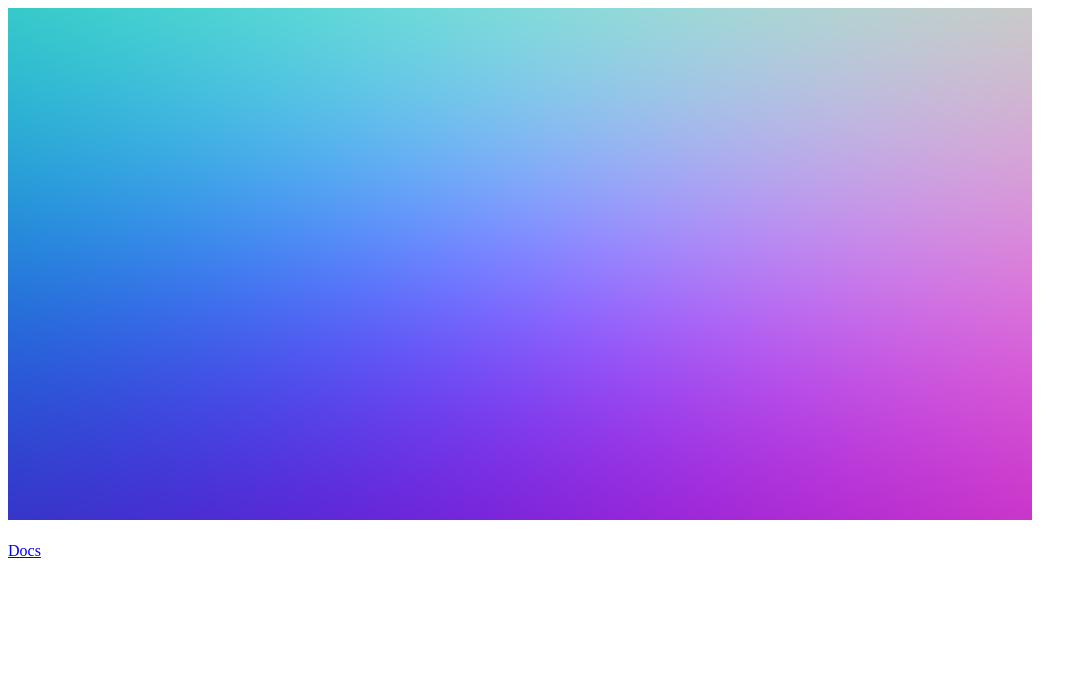
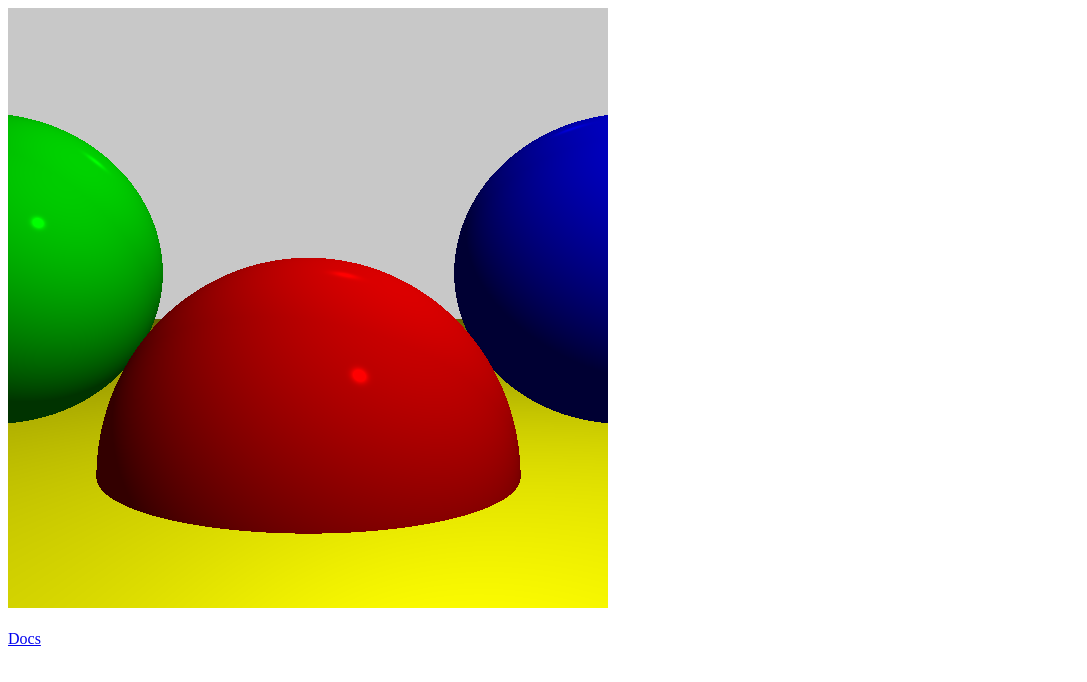
Before and after one commit to NilEis/JavaScript-Raytracer, a website: page index.html in a window 1280 px wide. Shown: the whole page, without its empty margins (0-1087 px from the left). Drawn offline with Linux system fonts and the light colour scheme.

Commit message:
added light

```diff
--- a/JS/main.js
+++ b/JS/main.js
@@ -4,24 +4,21 @@
  */
 
 
-const WIDTH = 1024;
-const HEIGHT = 512;
+const WIDTH = 600;
+const HEIGHT = 600;
 
 /**
  * @constant {canvasClass} c Die canvasClass
  */
 const c = new canvasClass("canvasID", "canvas", WIDTH, HEIGHT, "black");
 
-const POINT = new vector3D(0, 0, 0);
+const POINT = new vector3D(0, -0.25, 0);
 
-const PLANE = new vector3D(4, 0, 0);
+const PLANE = new vector3D(2, -0.25, 0);
 
 const FPS = 0;
 
-var scene = {
-    spheres: [],
-    BACKGROUND_COLOR: [200, 200, 200]
-};
+var scene;
 
 //const webW = new Worker("JS/engine.js");
 
@@ -38,6 +35,20 @@ var tickIntervall;
  */
 function init() {
     c.cls();
+    scene = {
+        spheres: [],
+        lights: [],
+        BACKGROUND_COLOR: [200, 200, 200]
+    };
+    //Add Spheres
+    scene.spheres.push(new sphere(0, -1, 3, 1, [255, 0, 0], 500));
+    scene.spheres.push(new sphere(2, 0, 4, 1, [0, 0, 255], 500));
+    scene.spheres.push(new sphere(-2, 0, 4, 1, [0, 255, 0], 500));
+    scene.spheres.push(new sphere(0, -5001, 0, 5000, [255, 255, 0], 10));
+    //Add lights
+    scene.lights.push(new light(AMBIENT, 0.2));
+    scene.lights.push(new light(POINTLIGHT, 0.6, new vector3D(2, 3, 0)));
+    scene.lights.push(new light("directional", 0.2, null, new vector3D(1, 4, 4)));
     if (FPS == 0)
         tick();
     else
@@ -54,10 +65,10 @@ function tick() {
     const sx = 0,
         sy = 0,
         ex = WIDTH,
-        ey = HEIGHT + sy;
-    const dToP = vector3D.sub(POINT, PLANE).mag;
+        ey = HEIGHT;
+    const dToP = vector3D.sub(PLANE, POINT).mag;
     //webW.postMessage(["Welt einfügen", POINT, dToP, 0, 0, 1, 1, WIDTH, HEIGHT]);
-    const img = render(scene, POINT, dToP, sx, sy, ex, ey, WIDTH, HEIGHT);
+    const img = render(scene, POINT, dToP, sx, sy, ex, ey, WIDTH, HEIGHT, WIDTH / HEIGHT, 1);
     console.log((WIDTH * HEIGHT) + ":" + img.length);
     c.render(img, ex - sx, sx, sy, ex, ey, 1, 1);
 }
--- a/JS/raytracer/color.js
+++ b/JS/raytracer/color.js
@@ -9,3 +9,7 @@ function normalToRGB(pV) {
     const b = mapValue(pV.z, -1, 1, 0, 255);
     return "rgb(" + r + ", " + g + ", " + b + ")";
 }
+
+function mulRGB(rgb, v) {
+    return [clamp(rgb[0] * v, 0, 255), clamp(rgb[1] * v, 0, 255), clamp(rgb[2] * v, 0, 255)];
+}
--- a/JS/raytracer/engine.js
+++ b/JS/raytracer/engine.js
@@ -9,22 +9,53 @@
  * @param {number} ey Der Endpunkt des Rechtecks
  * @return {color[]} Die Farbwerte für jeden Pixel
  */
-function render(world, point, distanceToPlane, sx, sy, ex, ey, width, height) {
+function render(world, point, distanceToPlane, sx, sy, ex, ey, width, height, aspectX, aspectY) {
     let retArr = [];
+    const i = 1;
     for (let y = sy; y < ey; y++) {
         for (let x = sx; x < ex; x++) {
-            const vx = mapValue(x, 0, width, -1, 1);
-            const vy = mapValue(y, 0, height, 1, -1);
-            const ray = new vector3D(vx,vy,1);
-            ray.normalize();
-            const clr = normalToRGB(ray);
-            retArr.push(clr);
+            if (y % i == 0 && x % i == 0) {
+                const vx = mapValue(x, 0, width, -aspectX, aspectX);
+                const vy = mapValue(y, 0, height, aspectY, -aspectY);
+                const ray = new vector3D(vx, vy, distanceToPlane);
+                ray.normalize();
+                const clr = colorToRGB(traceRay(world, point, ray, 1, Infinity));
+                //c.line(x,y,x+vx,y+vy,"white");
+                retArr.push(clr);
+            } else
+                retArr.push(colorToRGB([0, 0, 0]));
+
         }
     }
     return retArr;
 }
 
 
-function traceRay(world,origin,direction, clipMin, clipMax){
+function traceRay(world, origin, direction, clipMin, clipMax) {
+    let { closest_sphere, closest_t } = closestIntersection(world, origin, direction, clipMax, clipMin);
+    if (closest_sphere == null)
+        return world.BACKGROUND_COLOR;
+    let p = vector3D.add(origin, vector3D.mul(direction, closest_t));
+    let normale = vector3D.sub(p, closest_sphere.pos);
+    normale.normalize();
+    return mulRGB(closest_sphere.color, ComputeLighting(world,p.get(), normale.get(),vector3D.mul(direction,-1),closest_sphere.specular));
+}
 
+function closestIntersection(world, origin, direction, clipMax, clipMin) {
+    let closest_t = Infinity;
+    let closest_sphere = null;
+    for (let i = 0; i < world.spheres.length; i++) {
+        let t12 = IntersectRaySphere(origin, direction, world.spheres[i]);
+        const t1 = t12[0];
+        const t2 = t12[1];
+        if (t1 < clipMax && t1 > clipMin && t1 < closest_t) {
+            closest_t = t1;
+            closest_sphere = world.spheres[i];
+        }
+        if (t2 < clipMax && t2 > clipMin && t2 < closest_t) {
+            closest_t = t2;
+            closest_sphere = world.spheres[i];
+        }
+    }
+    return { closest_sphere, closest_t };
 }
--- /dev/null
+++ b/JS/raytracer/light.js
@@ -0,0 +1,47 @@
+class light {
+    constructor(type, intens, pos = null, dir = null) {
+        this.type = type;
+        this.intens = intens;
+        this.pos = pos;
+        this.dir = dir;
+    }
+}
+
+const AMBIENT = 0xABEFF;
+const POINTLIGHT = 0xFFFFF;
+
+function ComputeLighting(world, pos, norm, v, s) {
+    let i = 0.0;
+    let l;
+    for (let j = 0; j < world.lights.length; j++) {
+        if (world.lights[j].type == AMBIENT) {
+            i += world.lights[j].intens;
+        } else {
+            if (world.lights[j].type == POINTLIGHT) {
+                l = vector3D.sub(world.lights[j].pos, pos);
+            } else {
+                l = world.lights[j].dir;
+            }
+
+            let {
+                shadow_sphere,
+                shadow_t
+            } = closestIntersection(world, pos, l, 0.001, 500);
+            if (shadow_sphere != null)
+                console.log("Schattig");
+            else {
+                let n_dot_l = vector3D.scalarProduct(norm, l);
+                if (n_dot_l > 0)
+                    i += world.lights[j].intens * n_dot_l / (norm.mag * l.mag)
+
+                if (s != -1) {
+                    let r = vector3D.sub(vector3D.mul(norm, 2 * vector3D.scalarProduct(norm, l)), l);
+                    let r_dot_v = vector3D.scalarProduct(r, v);
+                    if (r_dot_v > 0)
+                        i += world.lights[j].intens * Math.pow(r_dot_v / r.mag * v.mag, s);
+                }
+            }
+        }
+    }
+    return i;
+}
--- a/JS/raytracer/sphere.js
+++ b/JS/raytracer/sphere.js
@@ -1,9 +1,26 @@
 class sphere {
     constructor(x, y, z, r, color, specular, reflective) {
-        this.pos = new Vector3D(x, y, z);
+        this.pos = new vector3D(x, y, z);
         this.r = r;
         this.color = color;
         this.specular = specular;
         this.reflective = reflective;
     }
 }
+
+function IntersectRaySphere(origin, dir, sphere) {
+    const oc = vector3D.sub(origin, sphere.pos);
+
+    const k1 = vector3D.scalarProduct(dir, dir);
+    const k2 = 2 * vector3D.scalarProduct(oc, dir);
+    const k3 = vector3D.scalarProduct(oc, oc) - sphere.r * sphere.r;
+
+    const discriminant = k2 * k2 - 4 * k1 * k3;
+    if (discriminant < 0) {
+        return [Infinity, Infinity];
+    }
+
+    const t1 = (-k2 + Math.sqrt(discriminant)) / (2 * k1);
+    const t2 = (-k2 - Math.sqrt(discriminant)) / (2 * k1);
+    return [t1, t2];
+}
--- a/index.html
+++ b/index.html
@@ -27,6 +27,7 @@
 <script src="JS/raytracer/engine.js"></script>
 <script src="JS/raytracer/color.js"></script>
 <script src="JS/raytracer/sphere.js"></script>
+<script src="JS/raytracer/light.js"></script>
 
 <!--Startscript-->
 <script src="JS/main.js"></script>
```
